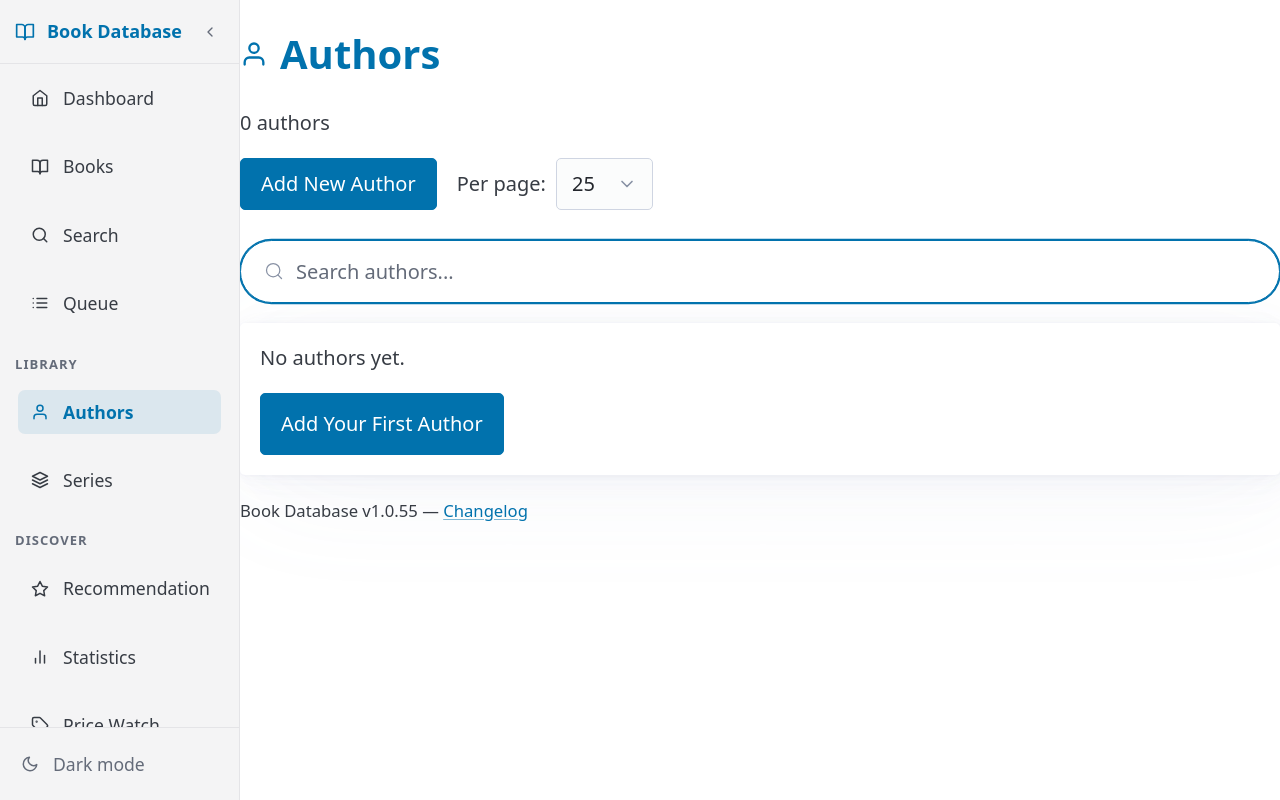
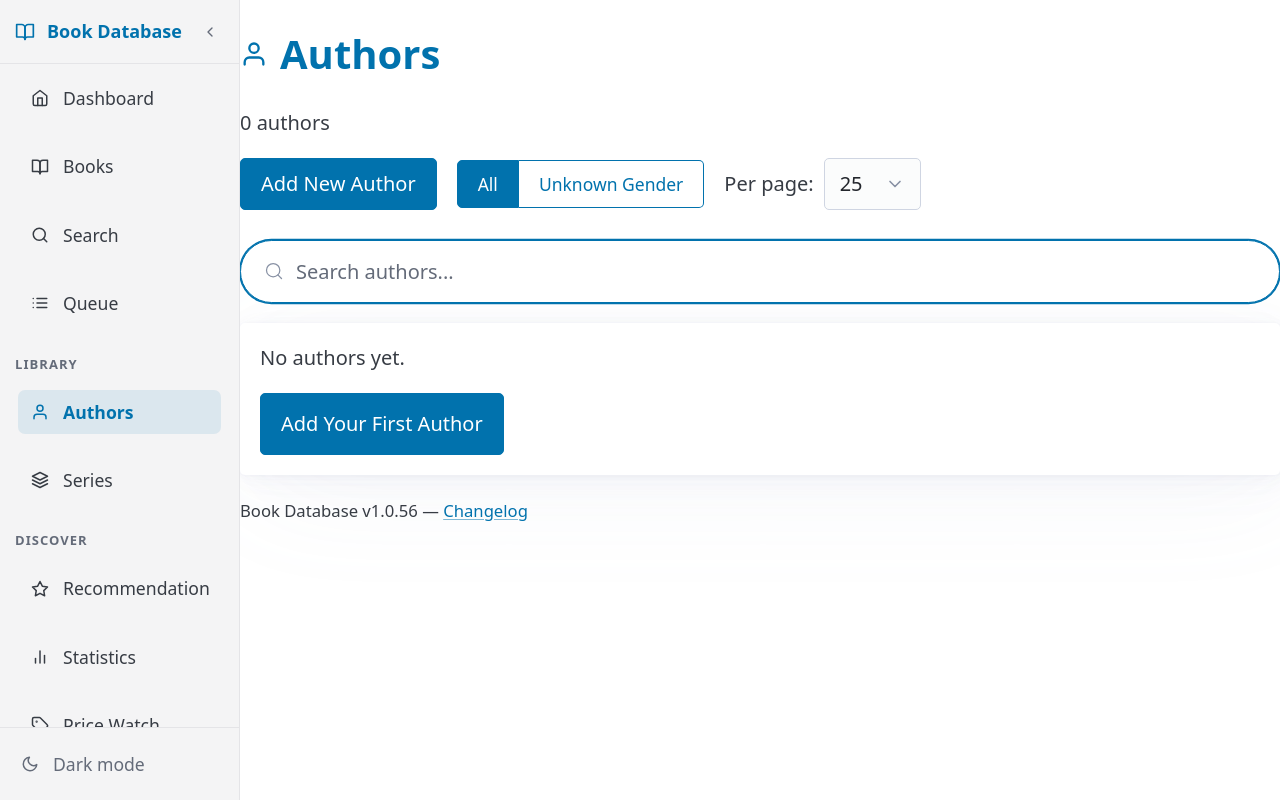
Before and after one commit to wyldphyre/bookdatabase, a Flask app: page /authors in a window 1280 px wide. Run offline with Flask 3, Linux system fonts and the light colour scheme; some libraries are stand-ins or nearby versions.

Commit message:
v1.0.56: Add Unknown Gender filter to the Authors page
All | Unknown Gender filter tabs matching the series page pattern. The
filter matches authors with gender unset or set to 'Unknown' (the same
definition the author info scan uses), combines with search, and is
carried through pagination and the per-page selector.

Co-Authored-By: Claude Fable 5 <noreply@anthropic.com>

```diff
--- a/app.py
+++ b/app.py
@@ -5,7 +5,7 @@ from models import db
 from database import init_db
 from price_watch import start_price_watch_scheduler
 
-APP_VERSION = '1.0.55'
+APP_VERSION = '1.0.56'
 
 
 def create_app():
--- a/routes/authors.py
+++ b/routes/authors.py
@@ -10,15 +10,25 @@ authors_bp = Blueprint('authors', __name__)
 @authors_bp.route('/authors', endpoint='author_list')
 def author_list():
     search = request.args.get('search', '').strip()
+    filter_type = request.args.get('filter', 'all')
     page = request.args.get('page', 1, type=int)
     per_page = request.args.get('per_page', 25, type=int)
     if per_page not in [10, 25, 50, 100]:
         per_page = 25
+    if filter_type not in ('all', 'unknown_gender'):
+        filter_type = 'all'
     query = Author.query.options(subqueryload(Author.books)).filter_by(alias_of_id=None)
     if search:
         query = query.filter(Author.name.ilike(f'%{search}%'))
+    if filter_type == 'unknown_gender':
+        # No gender set, or explicitly set to the 'Unknown' gender
+        conditions = [Author.gender_id.is_(None)]
+        unknown = AuthorGender.query.filter(db.func.lower(AuthorGender.name) == 'unknown').first()
+        if unknown:
+            conditions.append(Author.gender_id == unknown.id)
+        query = query.filter(db.or_(*conditions))
     authors = query.order_by(Author.name).paginate(page=page, per_page=per_page, error_out=False)
-    return render_template('authors/list.html', authors=authors, search=search, per_page=per_page)
+    return render_template('authors/list.html', authors=authors, search=search, per_page=per_page, filter_type=filter_type)
 
 
 @authors_bp.route('/authors/<int:id>', endpoint='author_detail')
--- a/templates/authors/list.html
+++ b/templates/authors/list.html
@@ -6,9 +6,13 @@
 
 {% block content %}
 <header>
-    <p class="secondary">{{ authors.total }} author{{ 's' if authors.total != 1 else '' }}{% if search %} matching "{{ search }}"{% endif %}</p>
+    <p class="secondary">{{ authors.total }} author{{ 's' if authors.total != 1 else '' }}{% if search %} matching "{{ search }}"{% endif %}{% if filter_type != 'all' %} (filtered){% endif %}</p>
     <div class="books-toolbar">
         <a href="{{ url_for('authors.author_new') }}" role="button">Add New Author</a>
+        <div class="filter-tabs">
+            <a href="{{ url_for('authors.author_list', per_page=per_page, search=search, filter='all') }}" class="filter-btn{% if filter_type == 'all' %} active{% endif %}">All</a>
+            <a href="{{ url_for('authors.author_list', per_page=per_page, search=search, filter='unknown_gender') }}" class="filter-btn{% if filter_type == 'unknown_gender' %} active{% endif %}">Unknown Gender</a>
+        </div>
         <label class="per-page-label">
             <span>Per page:</span>
             <select id="per-page-select" onchange="changePerPage(this.value)">
@@ -24,8 +28,9 @@
 <div style="margin-top: 1rem;"></div>
 
 <form action="{{ url_for('authors.author_list') }}" method="get">
+    {% if filter_type != 'all' %}<input type="hidden" name="filter" value="{{ filter_type }}">{% endif %}
     <input type="search" name="search" id="author-list-search" placeholder="Search authors..." value="{{ search }}" autofocus
-           hx-get="{{ url_for('authors.author_list') }}"
+           hx-get="{{ url_for('authors.author_list', filter=filter_type) }}"
            hx-trigger="keyup changed delay:300ms"
            hx-target="#author-results"
            hx-select="#author-results"
@@ -56,7 +61,7 @@
 {% if authors.pages > 1 %}
 <nav class="pagination">
     {% if authors.has_prev %}
-    <a href="{{ url_for('authors.author_list', page=authors.prev_num, per_page=per_page, search=search) }}">Previous</a>
+    <a href="{{ url_for('authors.author_list', page=authors.prev_num, per_page=per_page, search=search, filter=filter_type) }}">Previous</a>
     {% endif %}
 
     {% for page in authors.iter_pages(left_edge=1, right_edge=1, left_current=2, right_current=2) %}
@@ -64,7 +69,7 @@
             {% if page == authors.page %}
             <span class="current">{{ page }}</span>
             {% else %}
-            <a href="{{ url_for('authors.author_list', page=page, per_page=per_page, search=search) }}">{{ page }}</a>
+            <a href="{{ url_for('authors.author_list', page=page, per_page=per_page, search=search, filter=filter_type) }}">{{ page }}</a>
             {% endif %}
         {% else %}
         <span>...</span>
@@ -72,15 +77,20 @@
     {% endfor %}
 
     {% if authors.has_next %}
-    <a href="{{ url_for('authors.author_list', page=authors.next_num, per_page=per_page, search=search) }}">Next</a>
+    <a href="{{ url_for('authors.author_list', page=authors.next_num, per_page=per_page, search=search, filter=filter_type) }}">Next</a>
     {% endif %}
 </nav>
 {% endif %}
 
 {% else %}
     <article>
+        {% if filter_type == 'unknown_gender' %}
+        <p>No authors with unknown gender{% if search %} matching "{{ search }}"{% endif %}. 🎉</p>
+        <a href="{{ url_for('authors.author_list', per_page=per_page, filter='all') }}" role="button">View All Authors</a>
+        {% else %}
         <p>{% if search %}No authors found matching "{{ search }}".{% else %}No authors yet.{% endif %}</p>
         <a href="{{ url_for('authors.author_new') }}" role="button">Add Your First Author</a>
+        {% endif %}
     </article>
 {% endif %}
 </div>
@@ -89,8 +99,10 @@
 function changePerPage(value) {
     localStorage.setItem('authors_per_page', value);
     var search = '{{ search }}';
+    var filter = '{{ filter_type }}';
     var url = '{{ url_for("authors.author_list") }}?per_page=' + value;
     if (search) url += '&search=' + encodeURIComponent(search);
+    if (filter !== 'all') url += '&filter=' + encodeURIComponent(filter);
     window.location.href = url;
 }
 
@@ -101,8 +113,10 @@ function changePerPage(value) {
 
     if (storedPerPage && !currentPerPage && !urlParams.has('page')) {
         var search = urlParams.get('search') || '';
+        var filter = urlParams.get('filter') || '';
         var url = '{{ url_for("authors.author_list") }}?per_page=' + storedPerPage;
         if (search) url += '&search=' + encodeURIComponent(search);
+        if (filter) url += '&filter=' + encodeURIComponent(filter);
         window.location.href = url;
     }
 })();
```
Also changed, not shown: changelog.json (+7 -0 lines).
